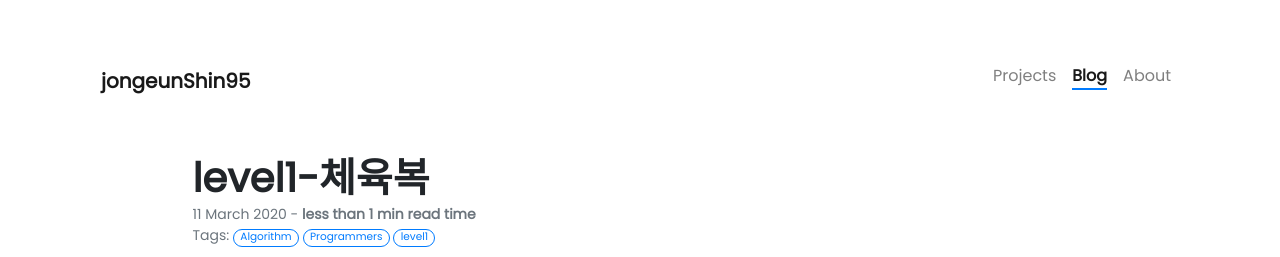
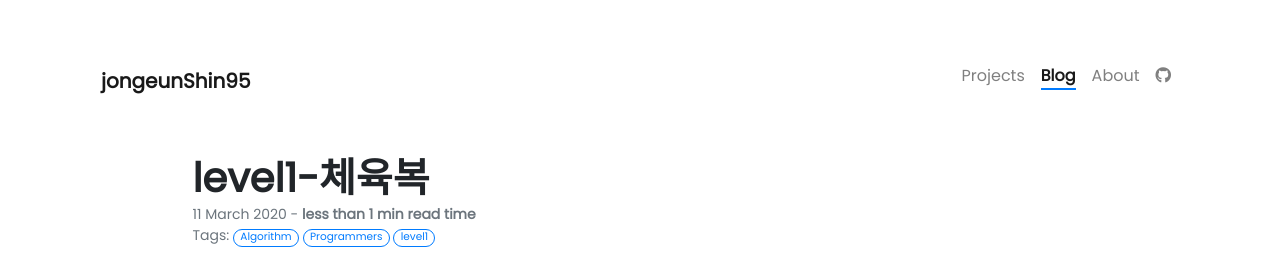
Before and after one commit to jongeunShin95/jongeunshin95.github.io, a Jekyll site: the page built from _posts/2020-03-11-programmers-level1-체육복.md, in a window 1280 px wide. Shown: the top 257 px of the page. Built offline with Jekyll 4.4.1, drawn with Linux system fonts in a browser that asks for light colours; nearby versions of some CDN libraries; our own code applies the rules of GitHub Pages for plain Markdown files.

Commit message:
test navbar

```diff
--- a/_includes/navbar.html
+++ b/_includes/navbar.html
@@ -54,7 +54,9 @@
         <a class="nav-item nav-link {{ active_status }}" href="{{ url }}">{{ html_page.title }}</a>
 
       {% endfor %}
-
+        <a class="nav-item nav-link" href="https://github.com/jongeunShin95">
+          <i class="fab fa-1x fa-github"></i>
+        </a>
     </div>
   </div>
 
```
